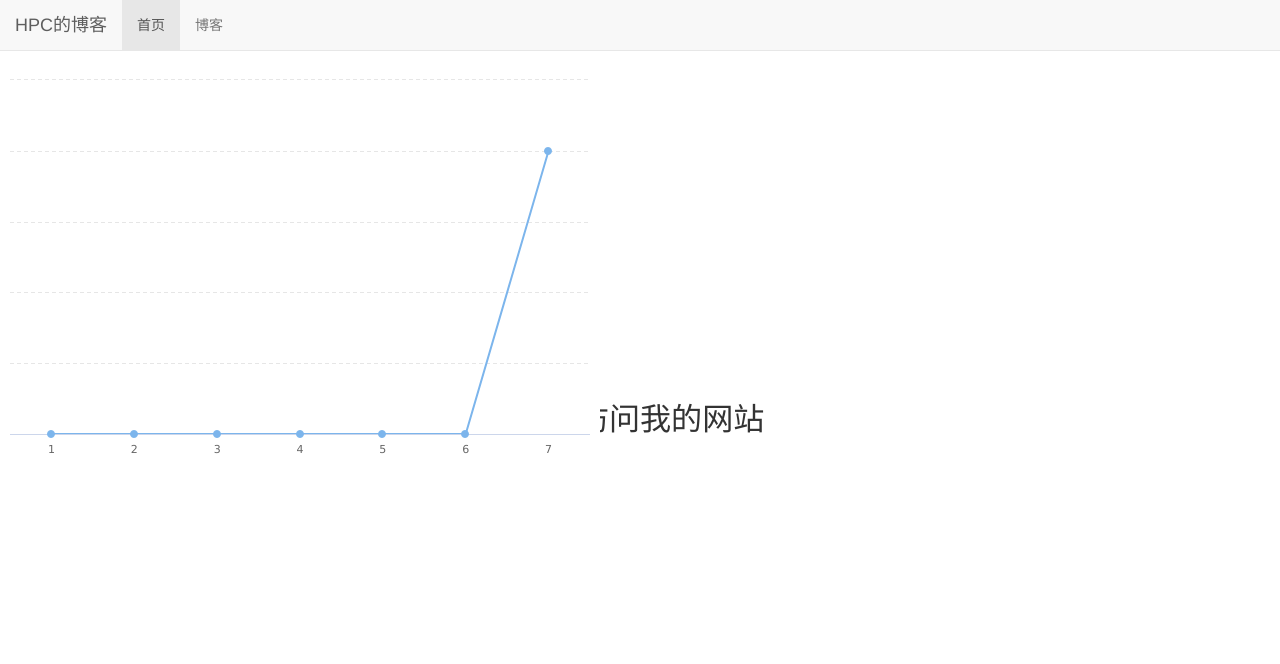
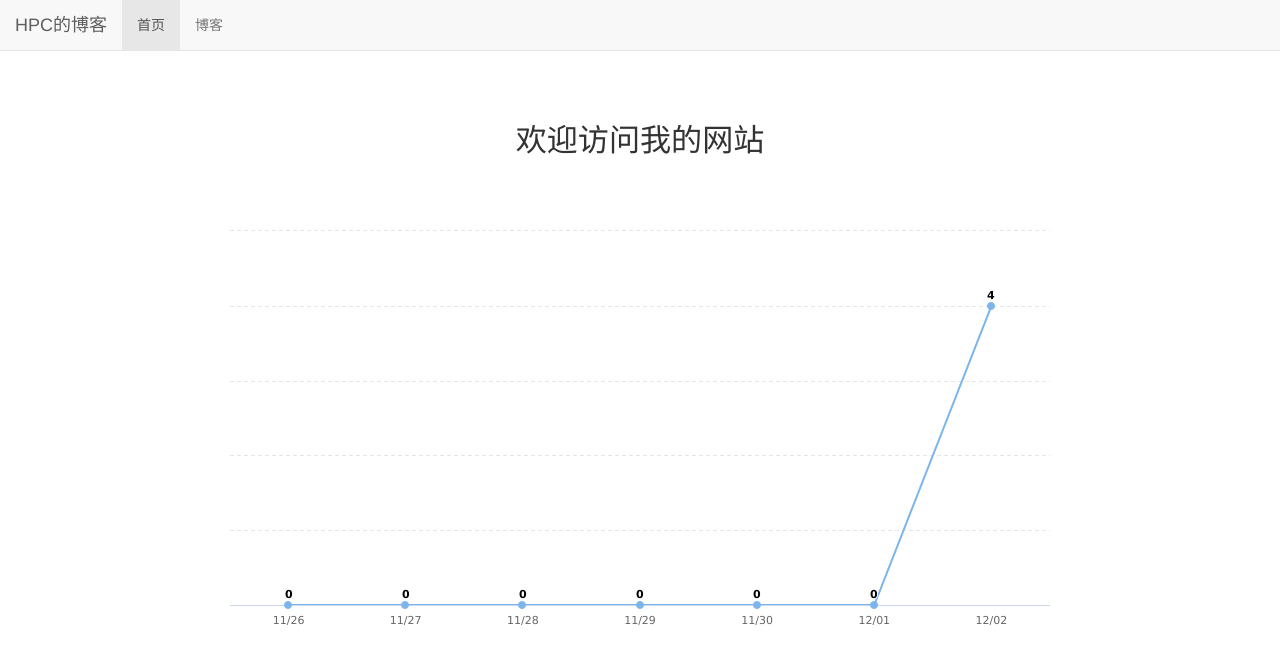
Before and after one commit to riba2534/LearnDjango, a Django app: page / in a window 1280 px wide. Shown: the top 664 px of the page. Run offline with Django 3.2, Linux system fonts and the light colour scheme; data comes from the database, SQL or seed files in the repository; some libraries are stand-ins or nearby versions.

Commit message:
20结束,阅读计数统计和显示完毕

```diff
--- a/myblog/myblog/views.py
+++ b/myblog/myblog/views.py
@@ -6,7 +6,8 @@ from django.contrib.contenttypes.models import ContentType
 
 def home(request):
     blog_content_type = ContentType.objects.get_for_model(Blog)
-    read_nums = get_seven_days_read_data(blog_content_type)
+    dates, read_nums = get_seven_days_read_data(blog_content_type)
     context = {}
+    context['dates'] = dates
     context['read_nums'] = read_nums
     return render_to_response('home.html', context)
--- a/myblog/read_statistics/utils.py
+++ b/myblog/read_statistics/utils.py
@@ -29,8 +29,9 @@ def get_seven_days_read_data(content_type):
     dates = []
     for i in range(7, 0, -1):
         date = today-datetime.timedelta(days=i)
+        dates.append(date.strftime('%m/%d'))
         read_details = ReadDetail.objects.filter(
             content_type=content_type, date=date)
         result = read_details.aggregate(read_num_sum=Sum('read_num'))
         read_nums.append(result['read_num_sum'] or 0)
-    return read_nums
+    return dates, read_nums
--- a/myblog/static/home.css
+++ b/myblog/static/home.css
@@ -1,7 +1,14 @@
 h3.home-content {
     font-size: 222%;
-    position: absolute;
-    left: 50%;
-    top: 50%;
-    transform: translate(-50%, -50%);
+    text-align: center;
+    margin-top: 4em;
+    margin-bottom: 2em;
 }
+
+div#container{
+    margin: 0 auto;
+    height: 30em;
+    min-width: 30em;
+    max-width: 60em;
+
+}
--- a/myblog/templates/home.html
+++ b/myblog/templates/home.html
@@ -18,13 +18,16 @@ HPCの博客
 {% block content %}
 <h3 class="home-content">欢迎访问我的网站</h3>
 <!-- 图表容器 DOM -->
-<div id="container" style="width: 600px;height:400px;"></div>
+<div id="container"></div>
 <script>
     // 图表配置
     var options = {
         chart: { type: 'line' }, //指定图表的类型，默认是折线图（line）
         title: { text: null },  // 标题
-        xAxis: { categories: ['1','2','3','4','5','6','7'] },  // x 轴分类
+        xAxis: {
+             categories: {{ dates|safe }} ,// x 轴分类
+             tickmarkPlacement:'on',
+        },
         yAxis: {
             title: { text: null },           // y 轴标题
             labels: { enabled: false },
@@ -34,6 +37,13 @@ HPCの博客
             name: '阅读量',                        // 数据列名
             data: {{ read_nums }},              // 数据
         }],
+        plotOptions: {
+            line: {
+            dataLabels: {
+            enabled: true
+                }
+            }
+        },
         legend: { enabled: false },
         credits: { enabled: false },
     };
```
